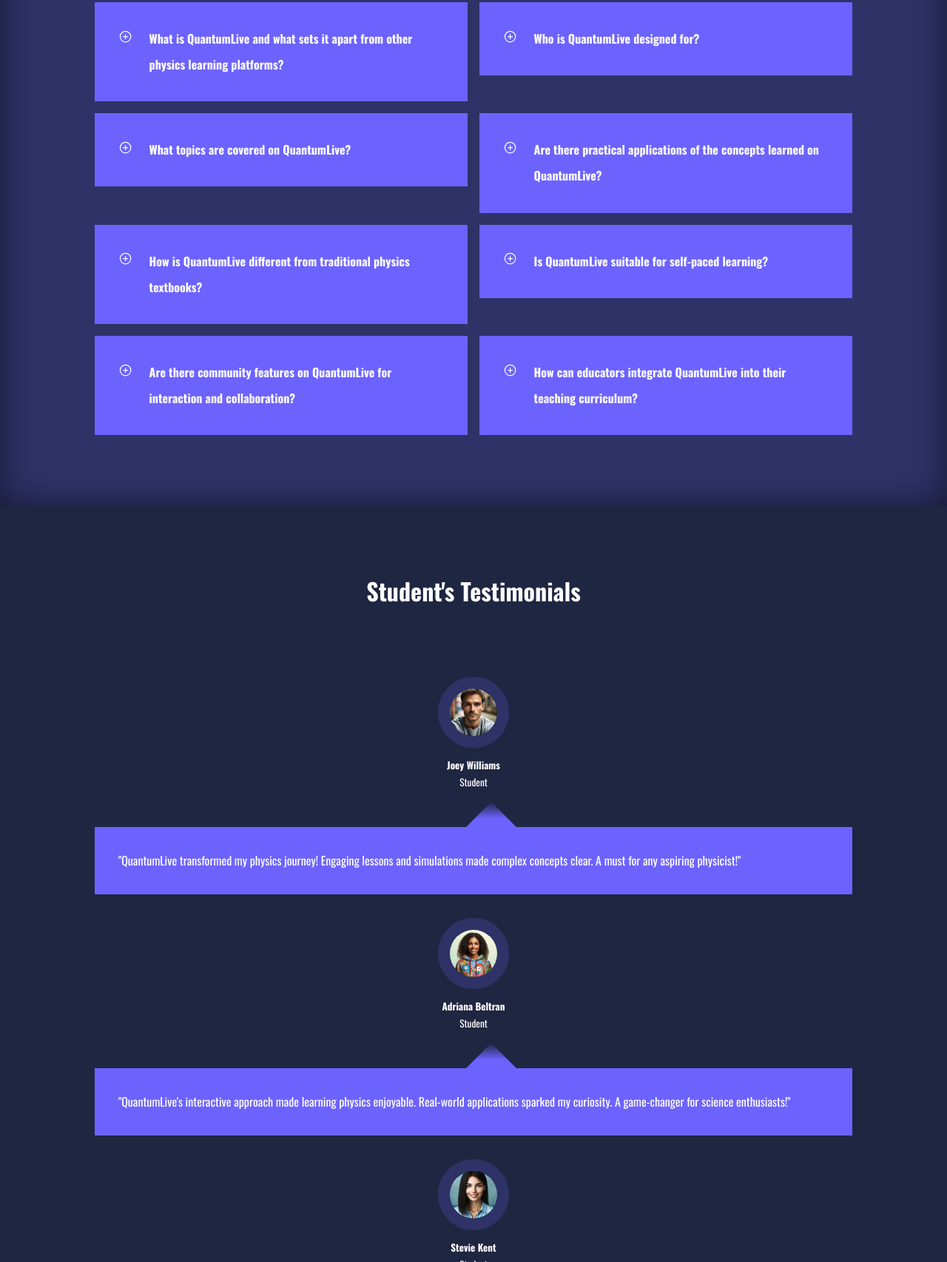
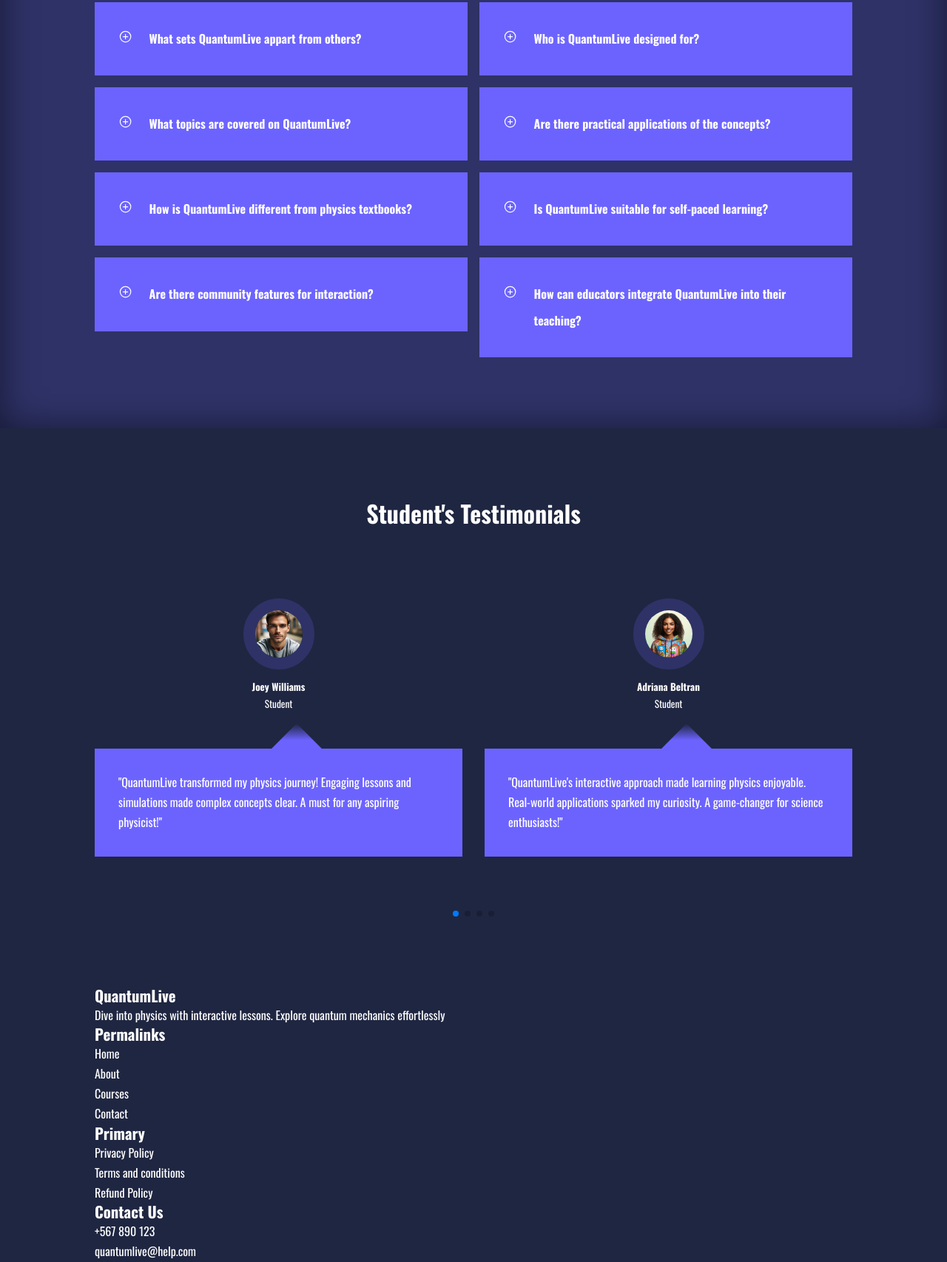
Before and after one commit to MrZoom24/QuantumLive, a plain HTML site: page index.html in a window 1280 px wide. Shown: the part 2193-3899 px from the top of the page at 74% size. Drawn offline with nearby package versions, Linux system fonts and the light colour scheme.

Commit message:
Update index.html

```diff
--- a/index.html
+++ b/index.html
@@ -12,6 +12,12 @@
     <link
       href="https://fonts.googleapis.com/css2?family=Oswald:wght@300;400;500;600;700&display=swap"
       rel="stylesheet"
+    />
+
+    <!--Swiper.js Css-->
+    <link
+      rel="stylesheet"
+      href="https://cdn.jsdelivr.net/npm/swiper@11/swiper-bundle.min.css"
     />
   </head>
   <body>
@@ -154,13 +160,13 @@
 
         <article class="course">
           <div class="course__image">
-            <img src="./images/course1.jpg" />
+            <img src="./images/sddefault.jpg" />
           </div>
           <div class="course__info">
-            <h4>Scientific Method</h4>
+            <h4>A Universe from nothing</h4>
             <p>
-              Physicist Richard Feynman explains the scientific and unscientific
-              methods of understanding nature.
+              Lawrence Krauss explores the discoveries that have revolutionized
+              our understanding of Unverse.
             </p>
             <a href="#" class="btn btn-primary">Learn More</a>
           </div>
@@ -168,13 +174,12 @@
 
         <article class="course">
           <div class="course__image">
-            <img src="./images/course1.jpg" />
+            <img src="./images/sddefault (1).jpg" />
           </div>
           <div class="course__info">
-            <h4>Scientific Method</h4>
+            <h4>The Future of the Mind</h4>
             <p>
-              Physicist Richard Feynman explains the scientific and unscientific
-              methods of understanding nature.
+              Michio Kaku discusses his new book at Politics & Prose bookstore
             </p>
             <a href="#" class="btn btn-primary">Learn More</a>
           </div>
@@ -190,10 +195,7 @@
             <ion-icon name="add-circle-outline"></ion-icon>
           </div>
           <div class="question__answer">
-            <h4>
-              What is QuantumLive and what sets it apart from other physics
-              learning platforms?
-            </h4>
+            <h4>What sets QuantumLive appart from others?</h4>
             <p>
               QuantumLive is a comprehensive online platform dedicated to
               learning various fields of physics, with a focus on quantum
@@ -241,10 +243,7 @@
             <ion-icon name="add-circle-outline"></ion-icon>
           </div>
           <div class="question__answer">
-            <h4>
-              Are there practical applications of the concepts learned on
-              QuantumLive?
-            </h4>
+            <h4>Are there practical applications of the concepts?</h4>
             <p>
               Absolutely! QuantumLive emphasizes the real-world applications of
               physics concepts. From quantum computing to medical imaging
@@ -259,9 +258,7 @@
             <ion-icon name="add-circle-outline"></ion-icon>
           </div>
           <div class="question__answer">
-            <h4>
-              How is QuantumLive different from traditional physics textbooks?
-            </h4>
+            <h4>How is QuantumLive different from physics textbooks?</h4>
             <p>
               QuantumLive goes beyond traditional textbooks by incorporating
               interactive elements such as simulations, virtual experiments, and
@@ -293,10 +290,7 @@
             <ion-icon name="add-circle-outline"></ion-icon>
           </div>
           <div class="question__answer">
-            <h4>
-              Are there community features on QuantumLive for interaction and
-              collaboration?
-            </h4>
+            <h4>Are there community features for interaction?</h4>
             <p>
               Absolutely! QuantumLive fosters a sense of community through
               discussion forums, where users can ask questions, share insights,
@@ -312,8 +306,7 @@
           </div>
           <div class="question__answer">
             <h4>
-              How can educators integrate QuantumLive into their teaching
-              curriculum?
+              How can educators integrate QuantumLive into their teaching?
             </h4>
             <p>
               Educators can incorporate QuantumLive into their curriculum by
@@ -327,10 +320,10 @@
       </div>
     </section>
 
-    <section class="container testimonials__container">
+    <section class="container testimonials__container mySwiper">
       <h2>Student's Testimonials</h2>
-      <div>
-        <article class="testimonial">
+      <div class="swiper-wrapper">
+        <article class="testimonial swiper-slide">
           <div class="avatar">
             <img src="./images/uifaces-human-image.jpg" />
           </div>
@@ -345,7 +338,7 @@
           </div>
         </article>
 
-        <article class="testimonial">
+        <article class="testimonial swiper-slide">
           <div class="avatar">
             <img src="./images/uifaces-human-image (1).jpg" />
           </div>
@@ -360,7 +353,7 @@
           </div>
         </article>
 
-        <article class="testimonial">
+        <article class="testimonial swiper-slide">
           <div class="avatar">
             <img src="./images/uifaces-human-image (2).jpg" />
           </div>
@@ -374,7 +367,7 @@
           </div>
         </article>
 
-        <article class="testimonial">
+        <article class="testimonial swiper-slide">
           <div class="avatar">
             <img src="./images/uifaces-popular-image (1).jpg" />
           </div>
@@ -389,7 +382,7 @@
           </div>
         </article>
 
-        <article class="testimonial">
+        <article class="testimonial swiper-slide">
           <div class="avatar">
             <img src="./images/uifaces-popular-image.jpg" />
           </div>
@@ -404,8 +397,67 @@
           </div>
         </article>
       </div>
+      <div class="swiper-pagination"></div>
     </section>
 
+    <footer>
+      <div class="container footer__container">
+        <div class="footer__1">
+          <a href="index.html" class="footer__logo"><h4>QuantumLive</h4></a>
+          <p>
+            Dive into physics with interactive lessons. Explore quantum
+            mechanics effortlessly
+          </p>
+        </div>
+
+        <div class="footer__2">
+          <h4>Permalinks</h4>
+          <ul class="permalinks">
+            <li><a href="index.html">Home</a></li>
+            <li><a href="about.html">About</a></li>
+            <li><a href="courses.html">Courses</a></li>
+            <li><a href="contact.html">Contact</a></li>
+          </ul>
+        </div>
+
+        <div class="footer__3">
+          <h4>Primary</h4>
+          <ul class="privacy">
+            <li><a href="#">Privacy Policy</a></li>
+            <li><a href="#">Terms and conditions</a></li>
+            <li><a href="#">Refund Policy</a></li>
+          </ul>
+        </div>
+
+        <div class="footer__4">
+          <h4>Contact Us</h4>
+          <div>
+            <p>+567 890 123</p>
+            <p>quantumlive@help.com</p>
+          </div>
+
+          <ul class="footer__socials">
+            <li>
+              <a href="#"><ion-icon name="logo-facebook"></ion-icon></a>
+            </li>
+            <li>
+              <a href="#"><ion-icon name="logo-instagram"></ion-icon></a>
+            </li>
+            <li>
+              <a href="#"><ion-icon name="logo-linkedin"></ion-icon></a>
+            </li>
+            <li>
+              <a href="#"><ion-icon name="logo-twitter"></ion-icon></a>
+            </li>
+          </ul>
+        </div>
+      </div>
+      <div class="footer__copyright">
+        <small>Copyright &copy; Jumberi Kilasonia</small>
+      </div>
+    </footer>
+
+    <script src="https://cdn.jsdelivr.net/npm/swiper@11/swiper-bundle.min.js"></script>
     <script
       type="module"
       src="https://unpkg.com/ionicons@7.1.0/dist/ionicons/ionicons.esm.js"
@@ -415,5 +467,20 @@
       src="https://unpkg.com/ionicons@7.1.0/dist/ionicons/ionicons.js"
     ></script>
     <script src="./main.js"></script>
+    <script>
+      var swiper = new Swiper(".mySwiper", {
+        slidesPerView: 1,
+        spaceBetween: 30,
+        pagination: {
+          el: ".swiper-pagination",
+          clickable: true,
+        },
+        breakpoints: {
+          600: {
+            slidesPerView: 2,
+          },
+        },
+      });
+    </script>
   </body>
 </html>
```
